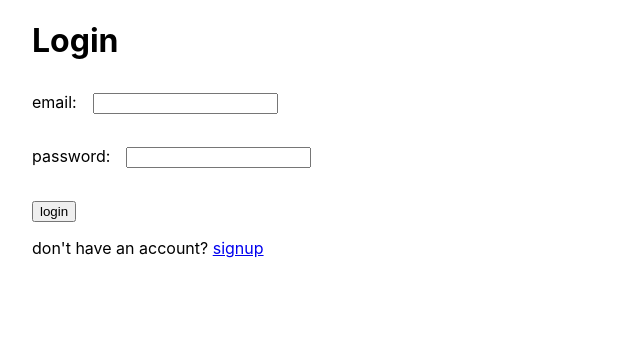
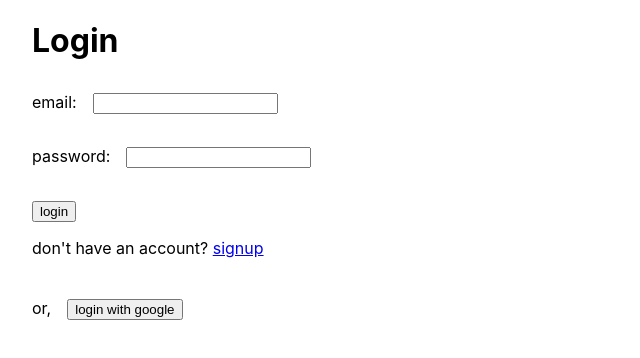
Before and after one commit to Iftee97/react-firebase9-firestore-auth-storage, a React (Create React App) app: page /login in a window 1280 px wide. Shown: the top 358 px of the page, without its empty margins (0-640 px from the left). Built offline with nearby package versions, Linux system fonts and the light colour scheme; no server answers.

Commit message:
added Google OAuth for login and sign up

```diff
--- a/src/pages/Login.jsx
+++ b/src/pages/Login.jsx
@@ -4,7 +4,11 @@ import { useAuthContext } from '../hooks/useAuthContext'
 
 // firebase imports
 import { auth } from '../firebaseConfig/firebaseConfig'
-import { signInWithEmailAndPassword } from "firebase/auth"
+import {
+  signInWithEmailAndPassword,
+  signInWithPopup,
+  GoogleAuthProvider
+} from "firebase/auth"
 
 const Login = () => {
   const { dispatch } = useAuthContext()
@@ -14,12 +18,25 @@ const Login = () => {
   const handleSubmit = async (e) => {
     e.preventDefault()
     const response = await signInWithEmailAndPassword(auth, email, password)
+    console.log("signed in user:", response.user)
     dispatch({ type: "LOGIN", payload: response.user }) // dispatch LOGIN action
+  }
+
+  const handleGoogleClick = async () => {
+    try {
+      const provider = new GoogleAuthProvider()
+      const response = await signInWithPopup(auth, provider)
+      console.log("signed in user:", response.user)
+      dispatch({ type: "LOGIN", payload: response.user }) // dispatch LOGIN action
+    } catch (error) {
+      console.log(error)
+    }
   }
 
   return (
     <div>
       <h1>Login</h1>
+
       <form onSubmit={handleSubmit}>
         <label>
           email:
@@ -40,6 +57,11 @@ const Login = () => {
         <button type='submit'>login</button>
         <p>don't have an account? <Link to="/signup">signup</Link></p>
       </form>
+
+      <div className='oAuthSignUp'>
+        <span>or,</span>
+        <button onClick={handleGoogleClick}>login with google</button>
+      </div>
     </div>
   )
 }
--- a/src/pages/Signup.jsx
+++ b/src/pages/Signup.jsx
@@ -20,10 +20,7 @@ import {
   getDownloadURL
 } from "firebase/storage"
 import {
-  collection,
-  addDoc,
-  getDoc,
-  doc
+  collection, addDoc
 } from "firebase/firestore"
 
 
@@ -97,25 +94,19 @@ const Signup = () => {
       const user = response.user
       console.log(`signed up user:`, user)
 
-      // Check for user in firestore db
-      const docSnapshot = await getDoc(doc(db, 'users', user.uid))
+      await addDoc(collection(db, "users"), {
+        email: user.email,
+        displayName: user.displayName,
+        photoURL: user.photoURL,
+        uid: user.uid,
+      }) // adding user info to firestore database in "users" collection
 
-      // if user doesn't exist, add user to firestore db (basically sign up the user)
-      if (!docSnapshot.exists()) {
-        await addDoc(collection(db, "users"), {
-          email: user.email,
-          displayName: user.displayName,
-          photoURL: user.photoURL,
-          uid: user.uid,
-        })
-      }
-
-      await updateProfile(response.user, {
+      await updateProfile(user, {
         displayName: user.displayName,
         photoURL: user.photoURL,
       }) // updating user profile with displayName and photoURL
 
-      dispatch({ type: "LOGIN", payload: response.user }) // dispatch LOGIN action
+      dispatch({ type: "LOGIN", payload: user }) // dispatch LOGIN action
 
       navigate('/')
     } catch (error) {
@@ -126,6 +117,7 @@ const Signup = () => {
   return (
     <div>
       <h1>Signup</h1>
+
       <form onSubmit={handleSubmit}>
         <label>
           username:
```
